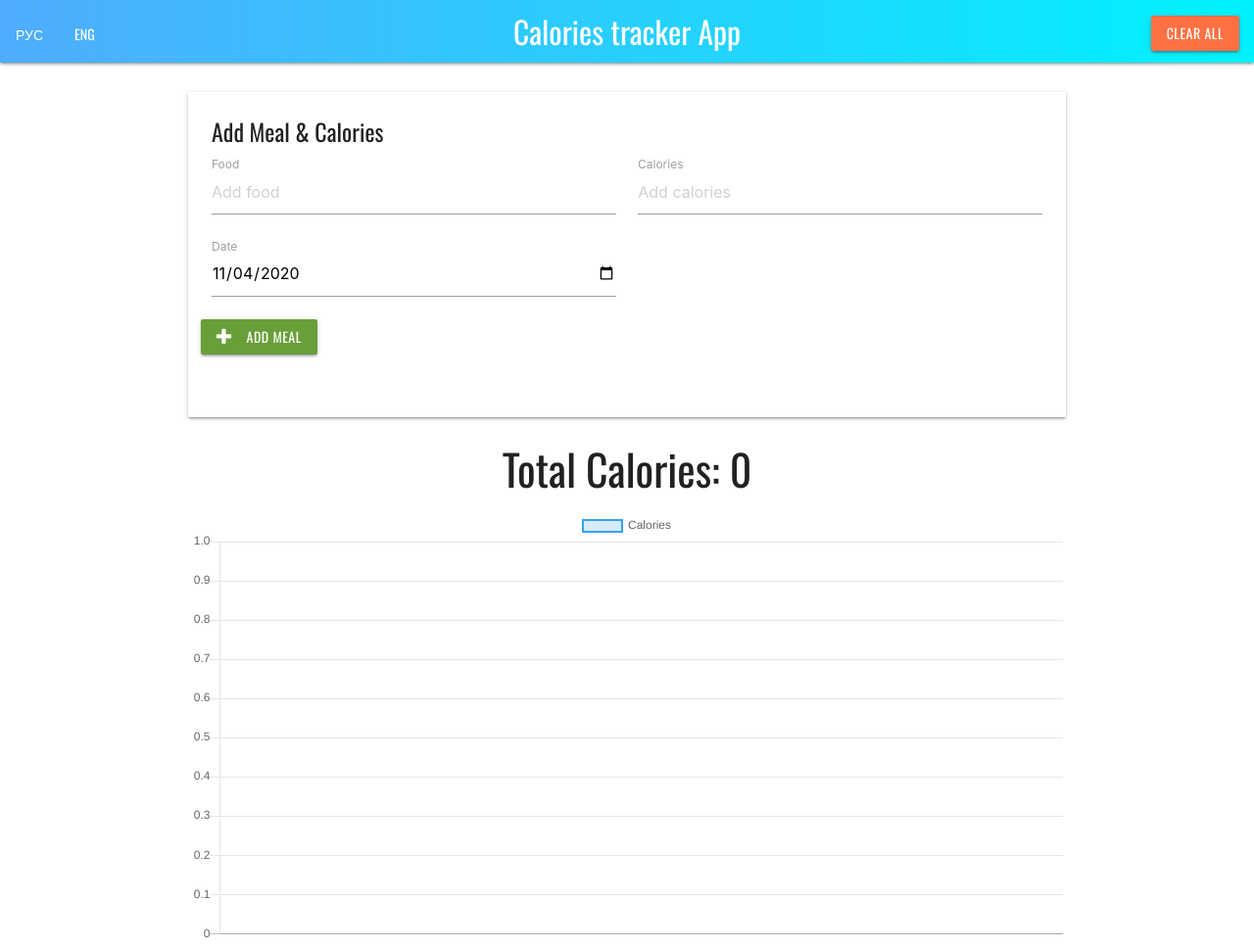
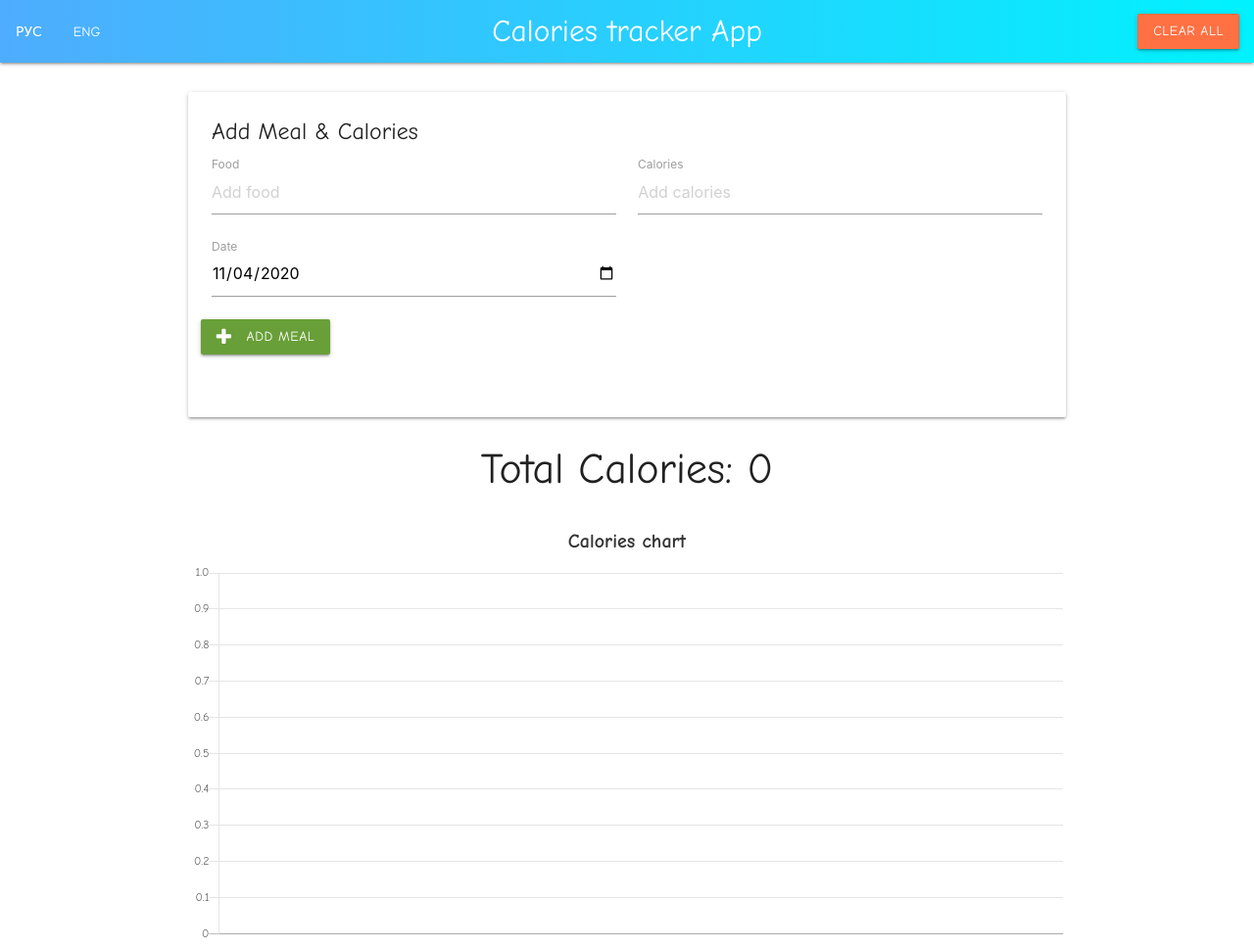
Before and after one commit to GabrielHangor/caloriestracker, a plain HTML site: page index.html in a window 1280 px wide. Shown: the whole page at 98% size. Drawn offline with nearby package versions, Linux system fonts and the light colour scheme.

Commit message:
added some chart styling and formating

```diff
--- a/app.js
+++ b/app.js
@@ -145,9 +145,7 @@ const itemAddSubmit = function (e) {
   const input = UICtrl.getItemInput();
 
   if (
-    input.name !== "" &&
-    input.calories !== "" &&
-    input.specifiedDate !== ""
+    input.name !== "" && input.calories !== "" && input.specifiedDate !== ""
   ) {
     const newItem = ItemCtrl.addItem(
       input.name,
@@ -163,8 +161,6 @@ const itemAddSubmit = function (e) {
     StorageCtrl.storeItem(newItem);
 
     ChartCtrl.initChart(StorageCtrl.getItemsFromStorage());
-
-
 
     UICtrl.clearInput();
   }
--- a/modules/chartctrl.js
+++ b/modules/chartctrl.js
@@ -1,4 +1,5 @@
 let chart = null;
+Chart.defaults.global.defaultFontFamily = "Comic Sans MS, cursive, sans-serif"
 
 function initChart(items) {
   if (chart != null) {
@@ -17,16 +18,36 @@ function initChart(items) {
         {
           label: "Calories",
           backgroundColor: "rgba(54, 162, 235, 0.2",
-          borderColor: "rgb(54, 162, 235, 1)",
+          borderColor: "rgba(54, 162, 235, 1)",
           borderWidth: "2",
           hoverBackgroundColor: "rgba(54, 162, 235, 0.5)",
-          data: []
+          data: [],
         },
       ],
     },
 
     // Configuration options go here
-    options: {},
+    options: {
+      scales: {
+        yAxes: [
+          {
+            ticks: {
+              beginAtZero: true,
+            },
+          },
+        ],
+      },
+      legend: {
+        display: false,
+      },
+      title: {
+        display: true,
+        text: "Calories chart",
+        fontColor: "#333",
+        fontSize: 20,
+        padding: 20,
+      },
+    },
   });
 
   // sort items in the array by date
--- a/style.css
+++ b/style.css
@@ -2,7 +2,7 @@ nav,
 button,
 #total-calories-text,
 .card-title {
-  font-family: "Oswald", sans-serif;
+  font-family: "Comic Sans MS", cursive, sans-serif;
 }
 
 nav {
```
